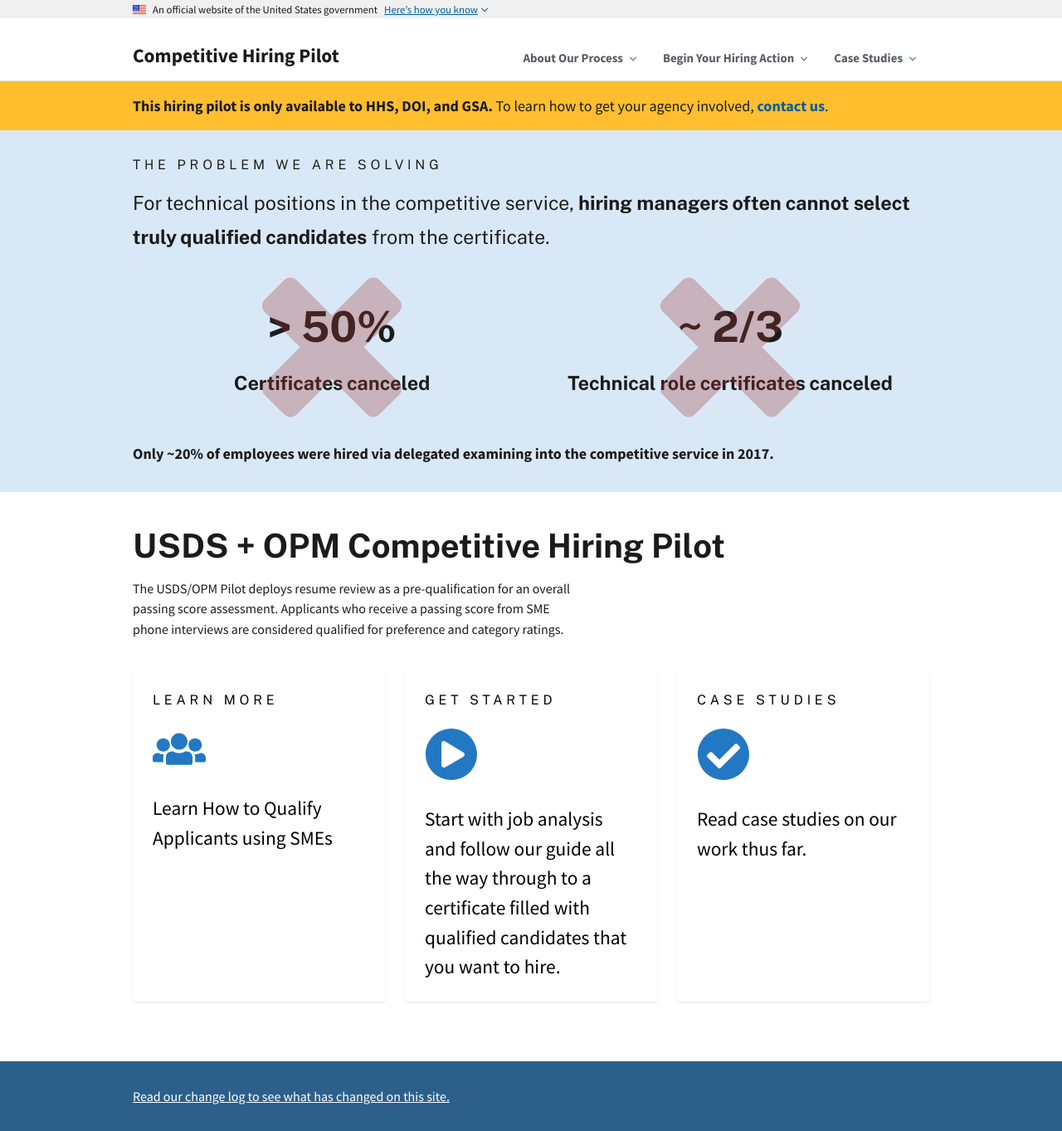
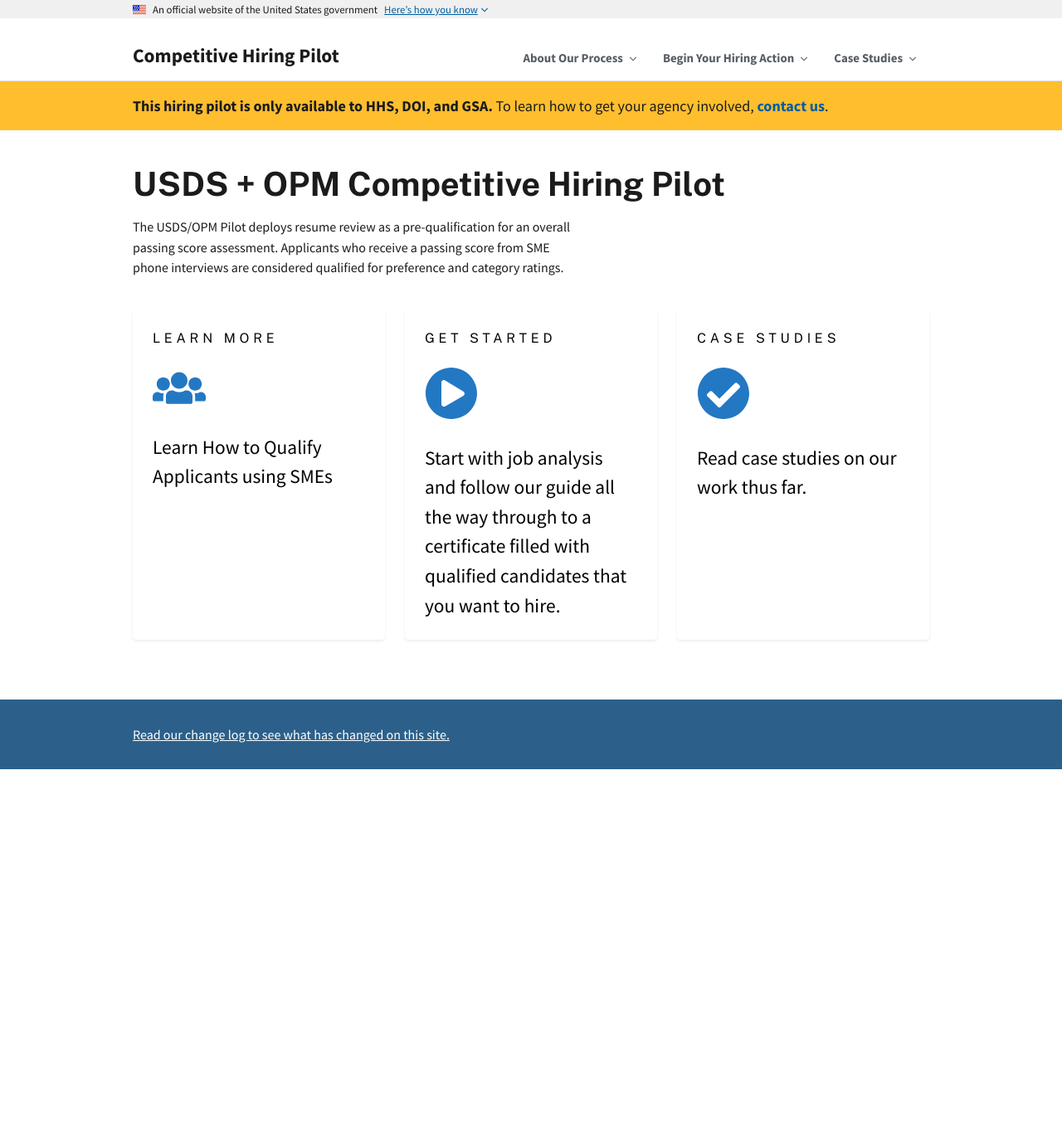
Before and after one commit to usds/SME-QA-Website, a Jekyll site: the page built from pages/home.html, in a window 1280 px wide. Shown: the whole page at 83% size. Built offline with Jekyll 4.4.1, drawn with Linux system fonts in a browser that asks for light colours; after the commit the page ends 927 px from its top, so only the background shows below that.

Commit message:
Remove the big graphic section at the top of the homepage

```diff
--- a/pages/home.html
+++ b/pages/home.html
@@ -6,32 +6,6 @@
 ---
 
 {% include _banner-beta.html %}
-<div class="chp-home-hero">
-  <div class="grid-container chp-home-hero__body">
-    <h4 class="chp-home__sub-title">The problem we are solving</h4>
-    <p class="usa-intro chp-home-hero__callout">
-      For technical positions in the competitive service, <strong>hiring managers often cannot select truly qualified candidates</strong> from the certificate.
-    </p>
-    <div class="chp-home-certs__container">
-      <div class="grid-row">
-        <div class="chp-home-certs">
-          <h2 class="chp-home-certs__stat">&gt; 50%</h2>
-          <h4 class="chp-home-certs__desc">Certificates canceled</h4>
-        </div>
-        <div class="chp-home-certs">
-          <h2 class="chp-home-certs__stat">~ 2/3</h2>
-          <h4 class="chp-home-certs__desc">Technical role certificates canceled</h4>
-        </div>
-      </div>
-    </div>
-
-    <p class="chp-home-hero__lead">
-      <strong>
-        Only ~20% of employees were hired via delegated examining into the competitive service in 2017.
-      </strong>
-    </p>
-  </div>
-</div>
 <div class="grid-container margin-y-5">
   <h1 class="chp-hero__title">USDS + OPM Competitive Hiring Pilot</h1>
   <p class="chp-hero__desc">
```
